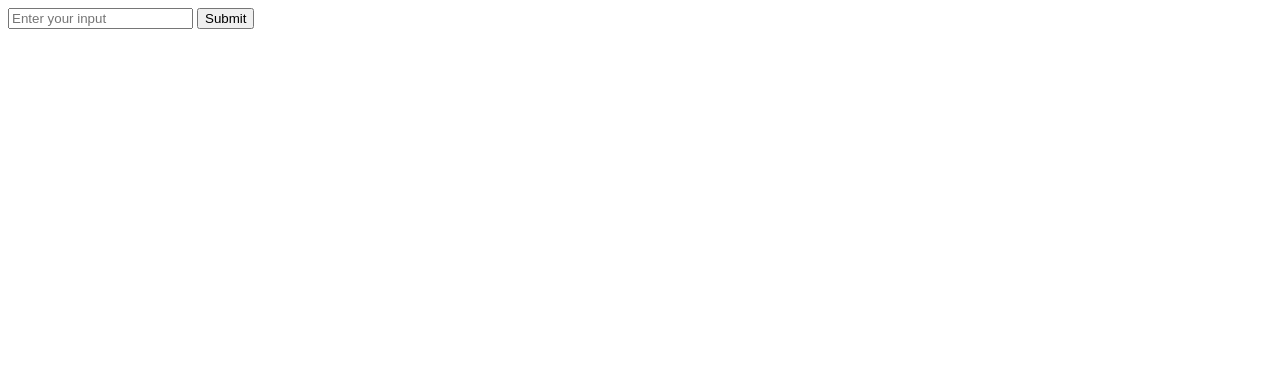
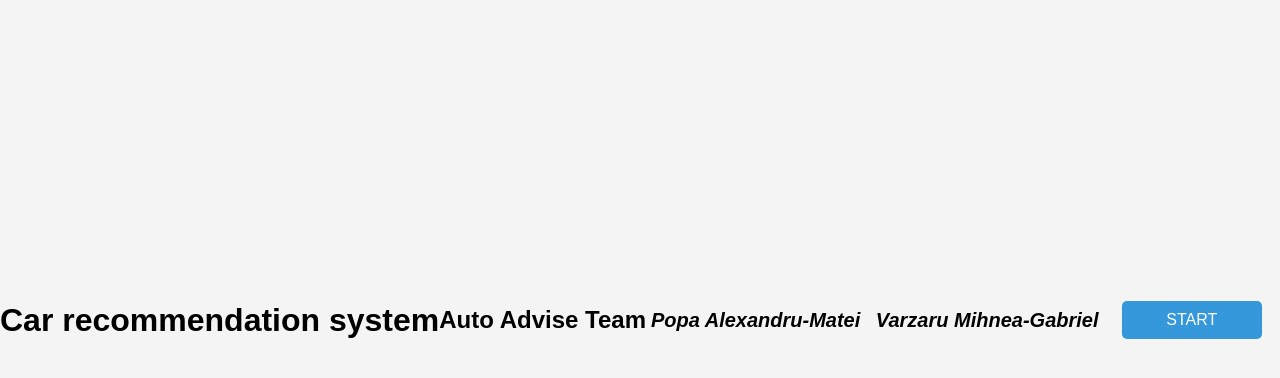
Before and after one commit to alexandrupopa0809/car-recommendation-system, a Django app: page / in a window 1280 px wide. Shown: the top 378 px of the page. Run offline with Django 4.2, Linux system fonts and the light colour scheme.

Commit message:
Add pages

```diff
--- /dev/null
+++ b/rec_system/main_app/static/styles.css
@@ -0,0 +1,134 @@
+/* styles.css */
+
+/* Basic styles for body and headings */
+body {
+    /*background-image: url('/static/images/cars.jpeg');*/ /* Replace 'path_to_your_image.jpg' with your image path */
+    background-size: cover;
+    background-repeat: no-repeat;
+    background-attachment: fixed; /* This keeps the background fixed while scrolling */
+    padding: px; /* Set your desired padding */
+    margin: 0;
+    font-family: Arial, sans-serif;
+    background-color: #f4f4f4;
+    display: flex;
+    justify-content: center;
+    align-items: center;
+    height: 80vh;
+}
+
+h1, h2 {
+    text-align: center;
+}
+
+/* Styles for the home page */
+ul {
+    list-style: none;
+    padding: 0;
+}
+
+/* Style for the START button */
+.btn {
+    display: block;
+    width: 120px;
+    margin: 20px auto;
+    padding: 10px;
+    text-align: center;
+    background-color: #3498db;
+    color: white;
+    text-decoration: none;
+    border-radius: 5px;
+}
+
+.btn:hover {
+    background-color: #2980b9;
+}
+
+/* Styles for the filters page */
+form {
+    background-color: #fff;
+    padding: 20px;
+    border-radius: 8px;
+    box-shadow: 0 0 10px rgba(0, 0, 0, 0.1);
+    width: 300px;
+}
+
+label {
+    display: block;
+    margin-bottom: 5px;
+    color: #333;
+}
+
+input[type="text"] {
+    width: calc(100% - 12px);
+    padding: 8px;
+    margin-bottom: 15px;
+    border: 1px solid #ccc;
+    border-radius: 4px;
+    box-sizing: border-box;
+}
+
+input[type="submit"] {
+    width: 100%;
+    padding: 10px;
+    background-color: #3498db;
+    color: white;
+    border: none;
+    border-radius: 4px;
+    cursor: pointer;
+    transition: background-color 0.3s;
+}
+
+input[type="submit"]:hover {
+    background-color: #2980b9;
+}
+
+.members-container {
+    text-align: center;
+}
+
+.team-members {
+    list-style: none;
+    padding: 0;
+    font-size: 20px;
+    font-weight: bold;
+    font-style: italic;
+}
+
+.team-members li {
+    display: inline-block;
+    margin: 5px;
+}
+
+
+table {
+    width: 100%;
+    border-collapse: collapse;
+}
+
+th, td {
+    border: 1px solid #ddd;
+    padding: 8px;
+    text-align: left;
+}
+
+th {
+    background-color: #f2f2f2;
+}
+
+.button {
+    padding: 8px 12px;
+    border: none;
+    border-radius: 4px;
+    cursor: pointer;
+    font-weight: bold;
+}
+
+.red-button {
+    background-color: red;
+    color: white;
+}
+
+.blue-button {
+    background-color: blue;
+    color: white;
+}
--- a/rec_system/main_app/templates/home.html
+++ b/rec_system/main_app/templates/home.html
@@ -1,5 +1,21 @@
-<form method="post">
-    {% csrf_token %}
-    <input type="text" name="user_input" placeholder="Enter your input">
-    <button type="submit">Submit</button>
-</form>
+{% load static %}
+<!DOCTYPE html>
+<html>
+<head>
+    <title>Home</title>
+    <link rel="stylesheet" type="text/css" href="{% static 'styles.css' %}">
+
+</head>
+<body>
+    <h1>Car recommendation system</h1>
+    <h2>{{ team_name }}</h2>
+    <div class="members-container">
+        <ul class="team-members">
+            {% for member in team_members %}
+                <li>{{ member }}</li>
+            {% endfor %}
+        </ul>
+    </div>
+    <a href="{% url 'filters' %}" class="btn">START</a>
+</body>
+</html>
--- a/rec_system/main_app/urls.py
+++ b/rec_system/main_app/urls.py
@@ -3,5 +3,7 @@ from . import views
 
 
 urlpatterns = [
-    path('', views.home, name="home")
+    path('', views.home, name="home"),
+    path('filters/', views.filters, name='filters'),
+    path('recommendations/', views.process_filters, name='recommendations'),
 ]
--- a/rec_system/main_app/views.py
+++ b/rec_system/main_app/views.py
@@ -2,7 +2,29 @@ from django.shortcuts import render
 
 
 def home(request):
+    team_name = "Auto Advise Team"
+    team_members = ["Popa Alexandru-Matei", "Varzaru Mihnea-Gabriel"]
+    return render(request, 'home.html', {'team_name': team_name, 'team_members': team_members})
+
+
+def filters(request):
+    return render(request, "filters.html")
+
+
+def process_filters(request):
     if request.method == "POST":
-        user_input = request.POST.get("user_input", "")
-        print(f"User input: {user_input}")
-    return render(request, "home.html")
+        mileage = request.POST.get("mileage")
+        price = request.POST.get("price")
+        horsepower = request.POST.get("horsepower")
+        description = request.POST.get("description")
+
+        results = {
+            "mileage": mileage,
+            "price": price,
+            "horsepower": horsepower,
+            "description": description,
+        }
+
+        return render(request, "recommendations.html", results)
+
+    return render(request, "filters.html")
```
Also changed, not shown: rec_system/main_app/templates/filters.html (added, +26 -0 lines), rec_system/main_app/templates/recommendations.html (added, +24 -0 lines), rec_system/main_app/static/images/cars.jpeg (added).
